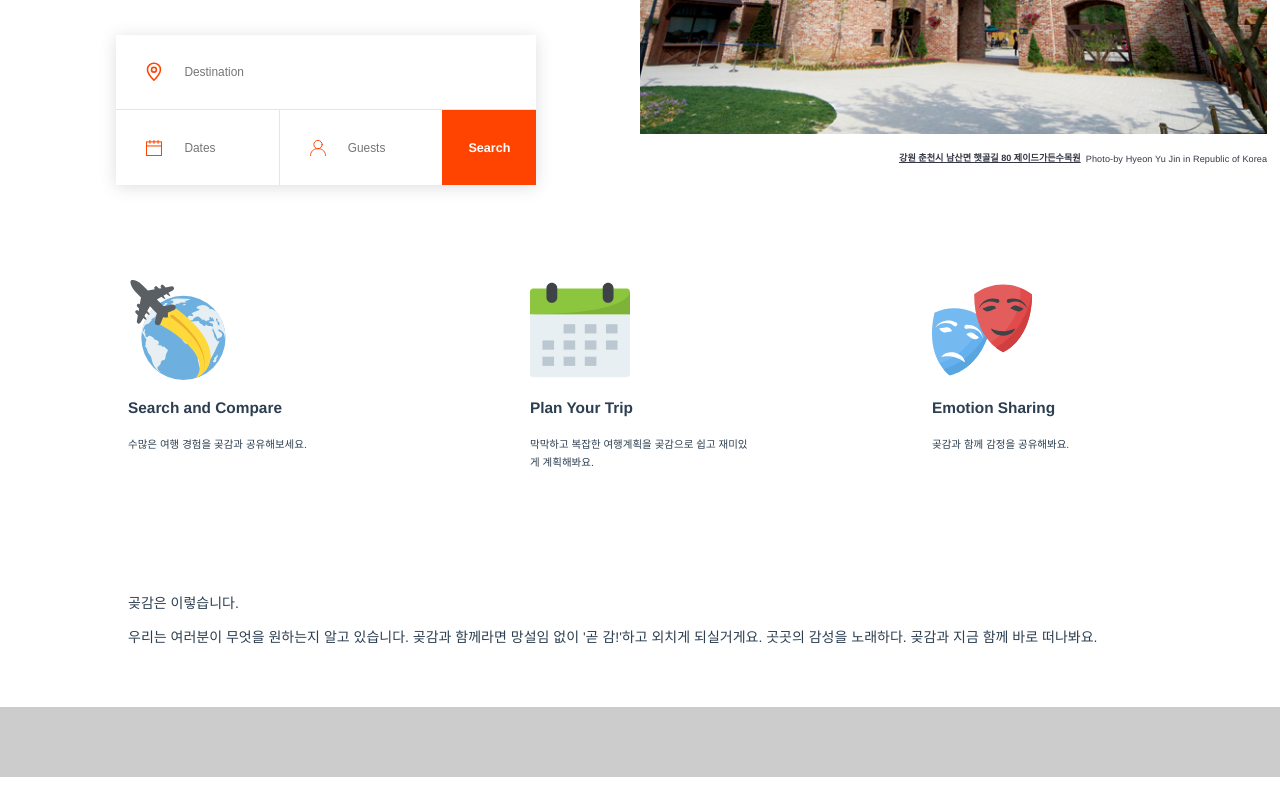
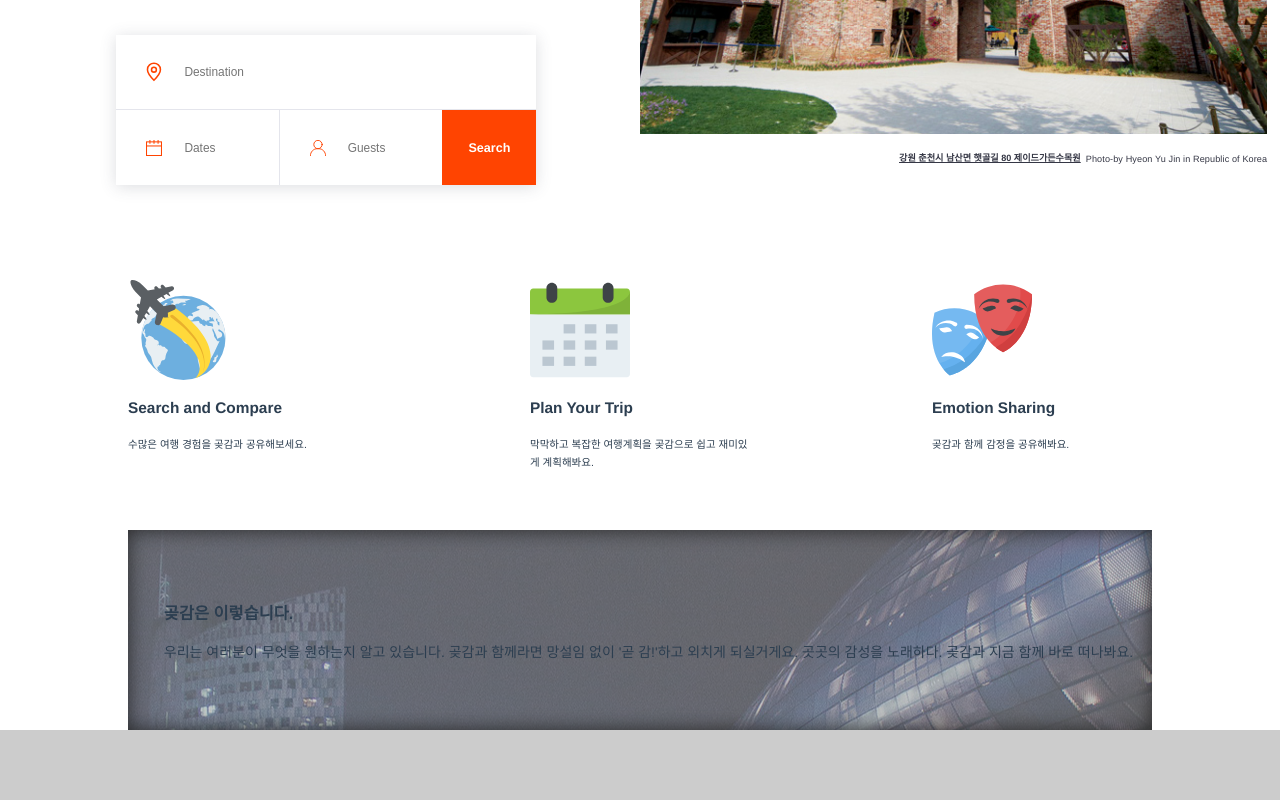
Before and after one commit to Jungjihyuk/gotgam, a Vue app: page / in a window 1280 px wide. Shown: the part 381-1181 px from the top of the page. Before the commit the page ends 1158 px from the top, so only its background shows below. Built offline with nearby package versions, Linux system fonts and the light colour scheme.

Commit message:
Add Section2

```diff
--- a/src/components/container.vue
+++ b/src/components/container.vue
@@ -2,8 +2,9 @@
   <div class="container">
 	  <HomeHeader></HomeHeader>
 	  <div class="wrap">
-		  <Section1></Section1>
-			<Section2></Section2>
+		<Section1></Section1>
+		<Section2></Section2>
+		<Section3></Section3>
 	  </div>
   </div>
 </template>
@@ -12,12 +13,14 @@
 import HomeHeader from './homeHeader.vue';
 import Section1 from './section1.vue';
 import Section2 from './section2.vue';
+import Section3 from './section3.vue';
 
 export default {
 	components: {
 		HomeHeader,
 		Section1,
-		Section2
+		Section2,
+		Section3
 	}
 }
 </script>
--- a/src/components/section2.vue
+++ b/src/components/section2.vue
@@ -1,7 +1,7 @@
 <template>
   <div class="section2_wrap">
       <div class="section2_inner_wrap">
-          <p>곶감은 이렇습니다.</p>
+          <h3>곶감은 이렇습니다.</h3>
           <p>
             우리는 여러분이 무엇을 원하는지 알고 있습니다.
             곶감과 함께라면 망설임 없이 '곧 감!'하고 외치게 되실거게요.
@@ -20,12 +20,14 @@ export default {
 
 <style>
 .section2_wrap {
-    padding: 3.4rem 0;
-    display: flex;
-    flex-direction: column;
+    height: 200px;
+    background: url(../assets/2.jpg) no-repeat fixed center;
 }
 
 .section2_inner_wrap {
-
+    padding: 54px 0 0 3.5%;
+    height: 200px;
+    background: rgba(153, 153, 153, 0.5);
+    box-shadow: inset 0 0 20px #262626;
 }
 </style>
--- /dev/null
+++ b/src/components/section3.vue
@@ -0,0 +1,13 @@
+<template>
+
+</template>
+
+<script>
+export default {
+
+}
+</script>
+
+<style>
+
+</style>
```
Also changed, not shown: src/assets/2.jpg (added).
